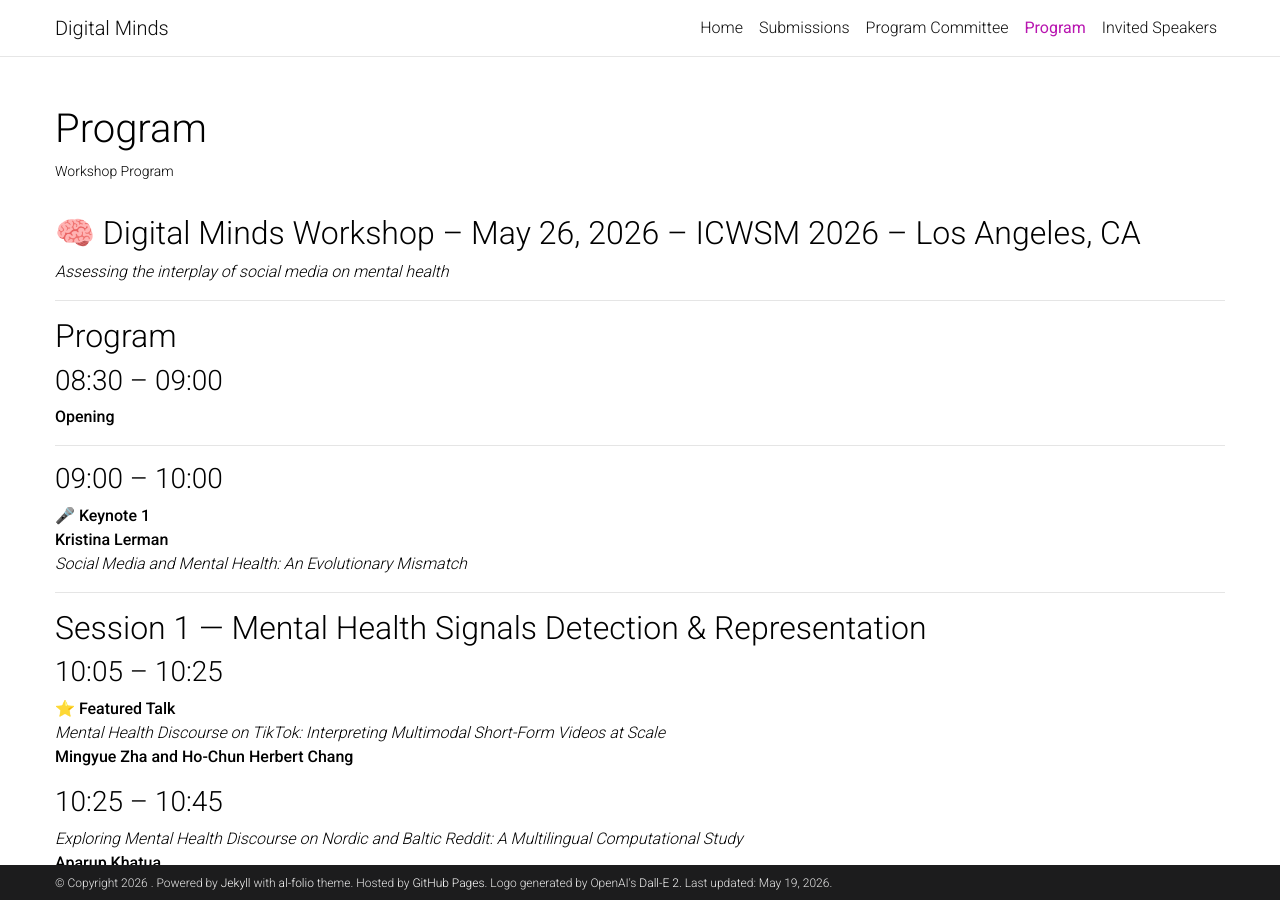
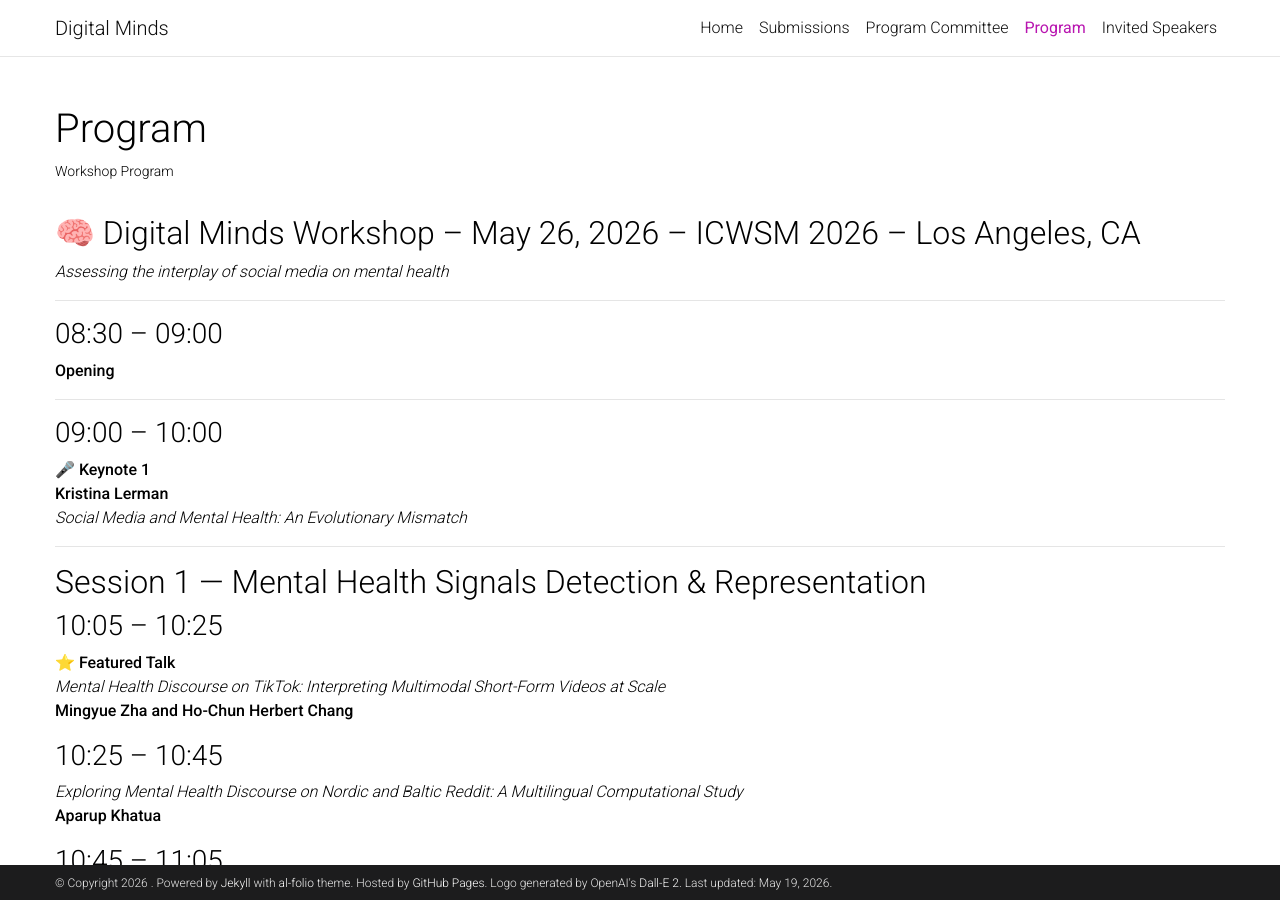
Before and after one commit to DMWorkshop/dmworkshop.github.io, a Jekyll site: the page built from _pages/Schedule.md, in a window 1280 px wide and 900 px high. Built offline with Jekyll 4.4.1, drawn with Linux system fonts in a browser that asks for light colours; a style sheet for code colours, icons or effects is not loaded.

Commit message:
program updated

```diff
--- a/_pages/Schedule.md
+++ b/_pages/Schedule.md
@@ -11,8 +11,6 @@ nav_order: 4
 *Assessing the interplay of social media on mental health*
 
 ---
-
-## Program
 
 ### 08:30 – 09:00
 **Opening**
```
